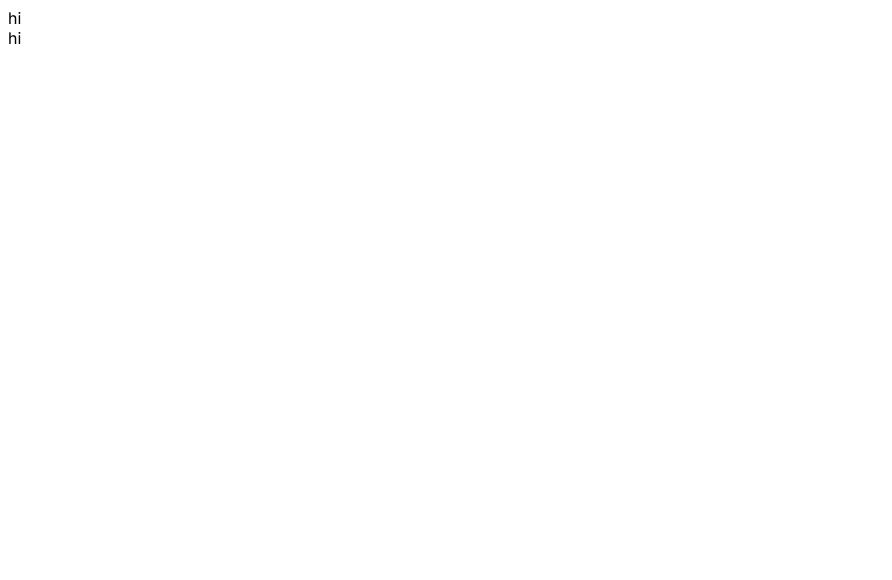
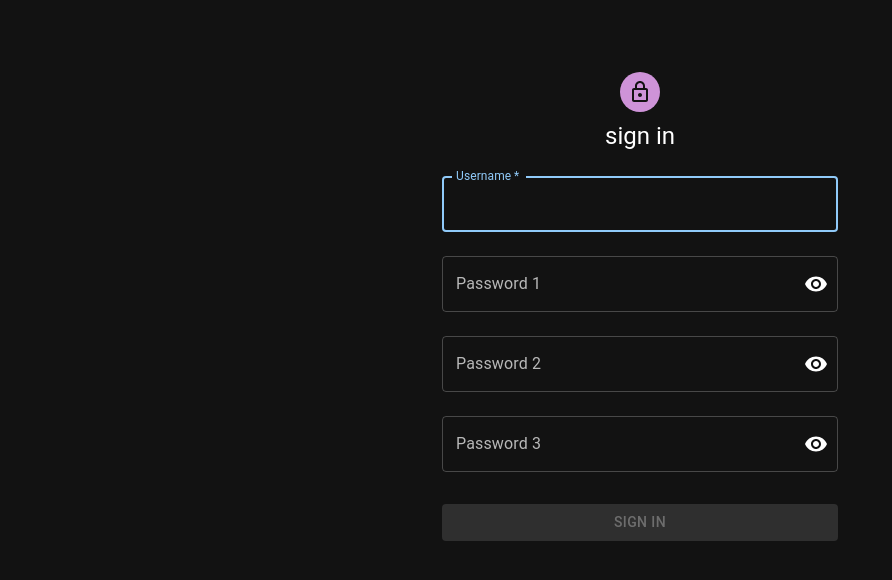
Before and after one commit to AnmolS1/BigStorage, a Next.js app: page / in a window 1280 px wide. Shown: the top 580 px of the page, without its empty margins (0-892 px from the left). Built offline with nearby package versions, Linux system fonts and the light colour scheme.

Commit message:
login almost done
login remainders: user/pass error messages, server error alerts, redirect to "home" on success

```diff
--- a/package.json
+++ b/package.json
@@ -9,10 +9,12 @@
 		"lint": "next lint"
 	},
 	"dependencies": {
+		"@aws-sdk/client-dynamodb": "^3.540.0",
 		"@emotion/react": "^11.11.4",
 		"@emotion/styled": "^11.11.0",
 		"@mui/icons-material": "^5.15.14",
 		"@mui/material": "^5.15.14",
+		"axios": "^1.6.8",
 		"next": "14.1.4",
 		"primereact": "^10.5.3",
 		"react": "^18",
--- /dev/null
+++ b/src/app/api/login/route.js
@@ -0,0 +1,33 @@
+import { DynamoDBClient, GetItemCommand } from "@aws-sdk/client-dynamodb";
+import url from 'url';
+
+export async function GET(request) {
+	try {
+		const client = new DynamoDBClient({
+			region: process.env.AWS_REGION,
+			credentials: {
+				accessKeyId: process.env.AWS_DYNAMODB_ACCESS_KEY_ID,
+				secretAccessKey: process.env.AWS_DYNAMODB_SECRET_ACCESS_KEY
+			}
+		});
+
+		const username = url.parse(request.url, true).query.username;
+		const command = new GetItemCommand({
+			TableName: process.env.AWS_DYNAMODB_TABLENAME,
+			Key: { username: { S: username } }
+		});
+		const response = await client.send(command);
+
+		if (response.Item) {
+			return new Response(JSON.stringify(response.Item));
+		} else {
+			return new Response(JSON.stringify({ notFound: true }), { status: 200 });
+		}
+
+		// return new Response('in testing phase');
+	} catch (error) {
+		console.log(error);
+
+		return new Response(`Error: ${error.message}`, { status: 500 });
+	}
+}
--- /dev/null
+++ b/src/app/components/Login.tsx
@@ -0,0 +1,164 @@
+import { Container, Link, Box, Avatar, Typography, TextField, InputLabel, InputAdornment, FormControlLabel, Checkbox, Button, Grid, IconButton, FormControl, OutlinedInput } from "@mui/material";
+import { VisibilityOff, Visibility, LockOutlined } from "@mui/icons-material";
+import { useState } from "react";
+import axios from 'axios';
+
+export default function Login() {
+	const [username, setUsername] = useState('');
+
+	const [pass1, setPass1] = useState('');
+	const [showPass1, setShowPass1] = useState(false);
+	const handleShowPass1 = () => setShowPass1(show => !show);
+
+	const [pass2, setPass2] = useState('');
+	const [showPass2, setShowPass2] = useState(false);
+	const handleShowPass2 = () => setShowPass2(show => !show);
+
+	const [pass3, setPass3] = useState('');
+	const [showPass3, setShowPass3] = useState(false);
+	const handleShowPass3 = () => setShowPass3(show => !show);
+
+	const handleMouseDownPassword = (event: React.MouseEvent<HTMLButtonElement>) => {
+		event.preventDefault();
+	};
+
+	const handleLogin = (event: React.FormEvent<HTMLFormElement>) => {
+		event.preventDefault();
+
+		axios.get('/api/login', { params: { username: username } }).then(response => {
+			const data = response.data;
+			if (response.status != 500) {
+				if (data.notFound) {
+					// mark username field incorrect with "username is incorrect"
+				} else {
+					if (pass1 == data.password1.S && pass2 == data.password2.S && pass3 == data.password3.S) {
+						localStorage.setItem('username', username);
+						// tell parent user is logged in
+					} else {
+						// mark all password fields as incorrect "one or more passwords are incorrect" under the last one
+					}
+				}
+			} else {
+				// alert('some wack error occurred, try again in a bit');
+			}
+		}).catch(error => {
+			// alert('some wack error occurred, try again in a bit');
+		});
+	};
+
+	return (
+		<Container component="main" maxWidth="xs">
+			<Box
+				sx={{
+					marginTop: 8,
+					display: 'flex',
+					flexDirection: 'column',
+					alignItems: 'center',
+				}}
+			>
+				<Avatar sx={{ m: 1, bgcolor: 'secondary.main' }}>
+					<LockOutlined />
+				</Avatar>
+				<Typography component="h1" variant="h5">
+					sign in
+				</Typography>
+				<Box component="form" onSubmit={handleLogin} noValidate sx={{ mt: 1 }}>
+					<TextField
+						label="Username" id="username" name="username"
+						value={username} onChange={(e) => setUsername(e.target.value)}
+						required fullWidth margin="normal"
+						autoComplete="username" autoFocus
+					/>
+					<FormControl fullWidth margin="normal">
+						<InputLabel htmlFor="pass1">Password 1</InputLabel>
+						<OutlinedInput
+							label="Password 1" id="pass1" name="pass1"
+							value={pass1} onChange={(e) => setPass1(e.target.value)}
+							type={showPass1 ? 'text' : 'password'}
+							required autoComplete="pass1"
+							endAdornment={
+								<InputAdornment position="end">
+									<IconButton
+										aria-label="toggle first password visibility"
+										onClick={handleShowPass1}
+										onMouseDown={handleMouseDownPassword}
+										edge="end"
+									>
+										{showPass1 ? <VisibilityOff /> : <Visibility />}
+									</IconButton>
+								</InputAdornment>
+							}
+						>
+						</OutlinedInput>
+					</FormControl>
+					<FormControl fullWidth margin="normal">
+						<InputLabel htmlFor="pass2">Password 2</InputLabel>
+						<OutlinedInput
+							label="Password 2" id="pass2" name="pass2"
+							value={pass2} onChange={(e) => setPass2(e.target.value)}
+							type={showPass2 ? 'text' : 'password'}
+							required autoComplete="pass2"
+							endAdornment={
+								<InputAdornment position="end">
+									<IconButton
+										aria-label="toggle second password visibility"
+										onClick={handleShowPass2}
+										onMouseDown={handleMouseDownPassword}
+										edge="end"
+									>
+										{showPass2 ? <VisibilityOff /> : <Visibility />}
+									</IconButton>
+								</InputAdornment>
+							}
+						>
+						</OutlinedInput>
+					</FormControl>
+					<FormControl fullWidth margin="normal">
+						<InputLabel htmlFor="pass3">Password 3</InputLabel>
+						<OutlinedInput
+							label="Password 3" id="pass3" name="pass3"
+							value={pass3} onChange={(e) => setPass3(e.target.value)}
+							type={showPass3 ? 'text' : 'password'}
+							required autoComplete="pass3"
+							endAdornment={
+								<InputAdornment position="end">
+									<IconButton
+										aria-label="toggle third password visibility"
+										onClick={handleShowPass3}
+										onMouseDown={handleMouseDownPassword}
+										edge="end"
+									>
+										{showPass3 ? <VisibilityOff /> : <Visibility />}
+									</IconButton>
+								</InputAdornment>
+							}
+						>
+						</OutlinedInput>
+					</FormControl>
+					{/* <FormControlLabel
+						control={<Checkbox value="remember" color="primary" />}
+						label="remember me"
+					/> */}
+					<Button
+						fullWidth type="submit" variant="contained" sx={{ mt: 3, mb: 2 }}
+						disabled={username == '' || pass1 == '' || pass2 == '' || pass3 == ''}
+					>
+						sign in
+					</Button>
+					{/* <Grid container>
+						<Grid item xs>
+							<Link href="#" variant="body2">
+								Forgot password?
+							</Link>
+						</Grid>
+						<Grid item>
+							<Link href="#" variant="body2">
+								{"Don't have an account? Sign Up"}
+							</Link>
+						</Grid>
+					</Grid> */}
+				</Box>
+			</Box>
+		</Container>
+	);
+}
--- /dev/null
+++ b/src/app/components/Upload.tsx
@@ -0,0 +1,7 @@
+export default function Upload() {
+	return (
+		<div>
+			hi
+		</div>
+	);
+}
--- /dev/null
+++ b/src/app/components/View.tsx
@@ -0,0 +1,7 @@
+export default function View() {
+	return (
+		<div>
+			hi
+		</div>
+	);
+}
--- a/src/app/page.tsx
+++ b/src/app/page.tsx
@@ -1,15 +1,38 @@
-import Image from "next/image";
+"use client";
+
+import Upload from "@/app/components/Upload";
+import View from "@/app/components/View";
+import Login from "@/app/components/Login";
+import { useState, useEffect } from "react";
+import { ThemeProvider, createTheme } from '@mui/material/styles';
+import CssBaseline from "@mui/material/CssBaseline";
+
+const darkTheme = createTheme({ palette: { mode: 'dark' } });
 
 export default function Home() {
+	const [isLoggedIn, setIsLoggedIn] = useState(false);
+	var username: string | null = null;
+
+	useEffect(() => {
+		username = localStorage.getItem('username');
+		if (username) {
+			setIsLoggedIn(true);
+		}
+	}, []);
+
 	return (
-		<div>
-			<div id="upload">
-				hi
-			</div>
-
-			<div id="view">
-				hi
-			</div>
-		</div>
+		<ThemeProvider theme={darkTheme}>
+			<CssBaseline />
+			{
+				isLoggedIn ? (
+					<>
+						<Upload />
+						<View />
+					</>
+				) : (
+					<Login />
+				)
+			}
+		</ThemeProvider>
 	);
 }
```
Also changed, not shown: 2 other files (tests, documents, lock files or other folders).
